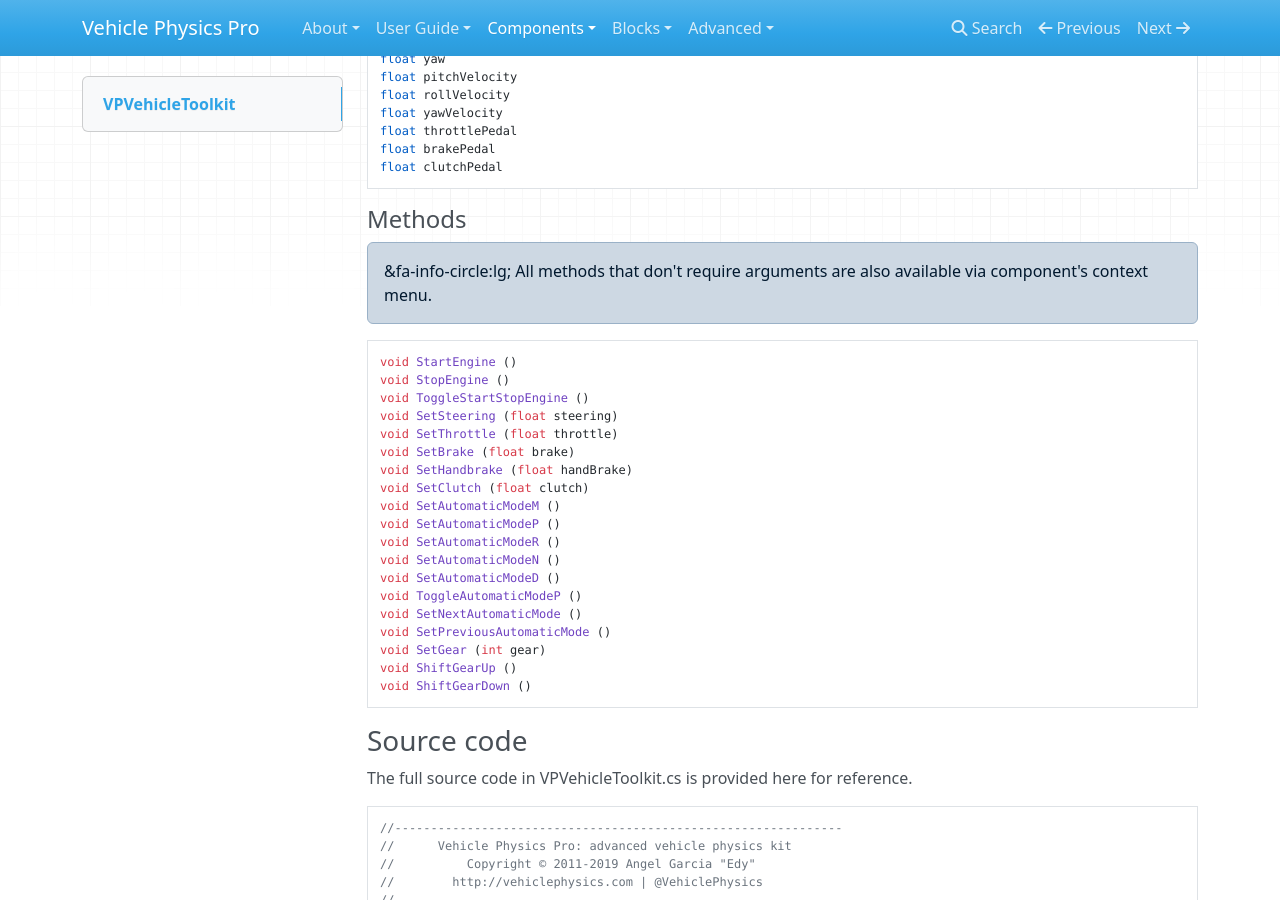
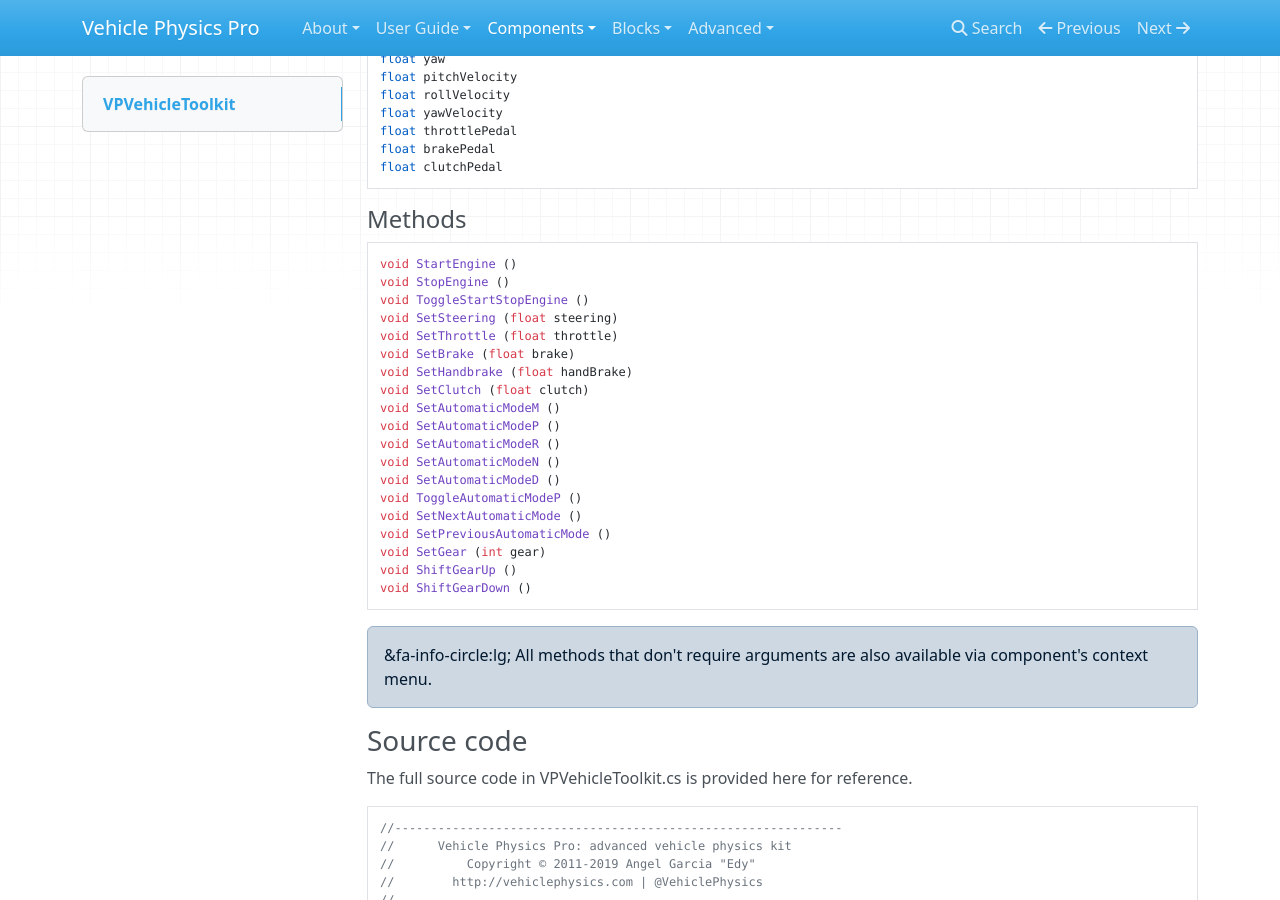
Before and after one commit to EdyJ/vehicle-physics-docs, an MkDocs documentation site: the page built from docs/components/vehicle-toolkit.md, in a window 1280 px wide and 900 px high, scrolled down 606 px. Built offline with MkDocs 1.6.1, drawn with Linux system fonts in a browser that asks for light colours; nearby versions of some CDN libraries; library files that are not in the unit come from our copies; some of the changed lines change nothing that is shown.

Commit message:
Updated Vehicle Toolkit

```diff
--- a/docs/components/vehicle-toolkit.md
+++ b/docs/components/vehicle-toolkit.md
@@ -36,10 +36,6 @@
 
 #### Methods
 
-&fa-info-circle:lg; All methods that don't require arguments are also available via component's
-	context menu.
-	{: .alert .alert-info }
-
 	void StartEngine ()
 	void StopEngine ()
 	void ToggleStartStopEngine ()
@@ -59,6 +55,10 @@
 	void SetGear (int gear)
 	void ShiftGearUp ()
 	void ShiftGearDown ()
+
+&fa-info-circle:lg; All methods that don't require arguments are also available via component's
+	context menu.
+	{: .alert .alert-info }
 
 ### Source code
 
```
